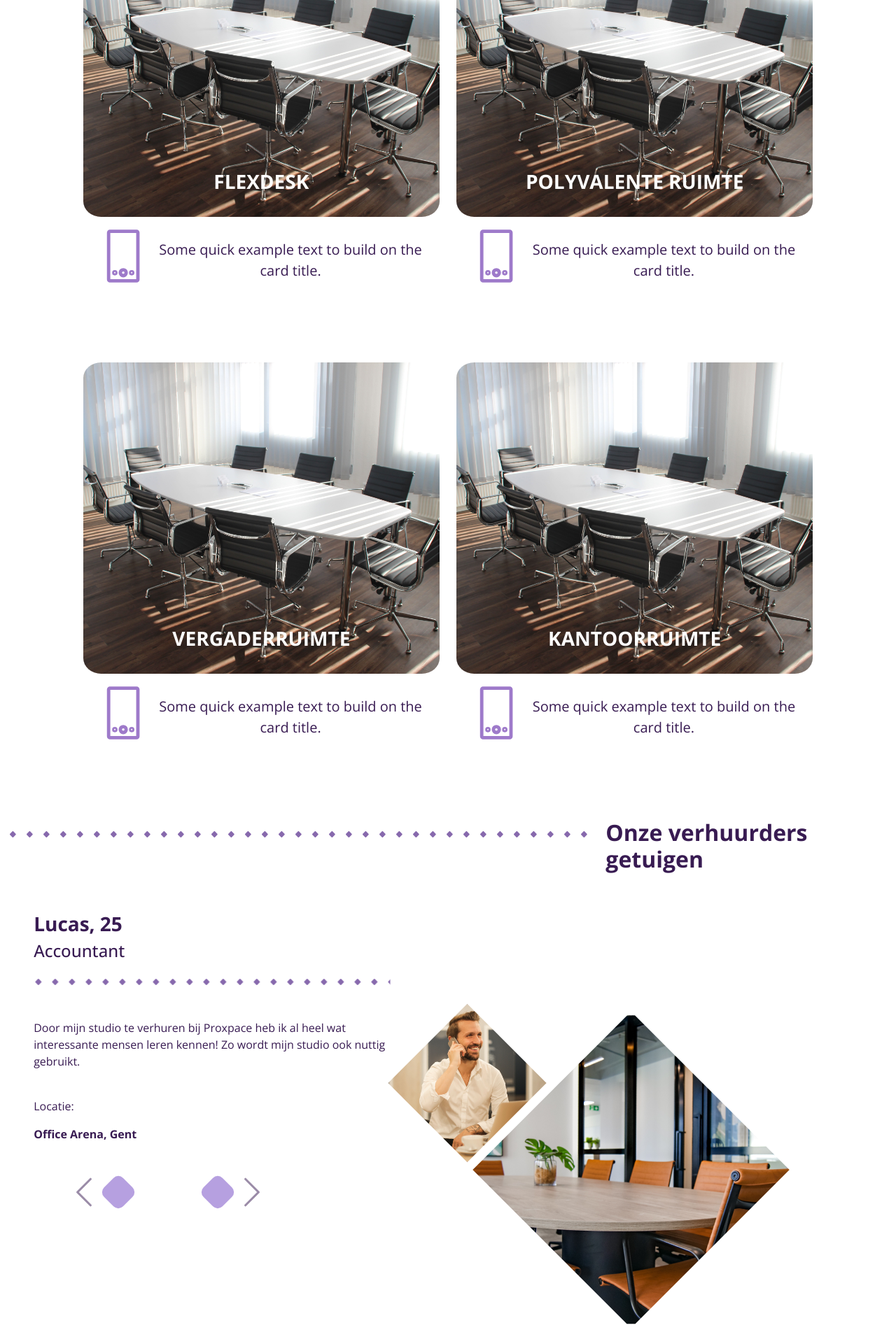
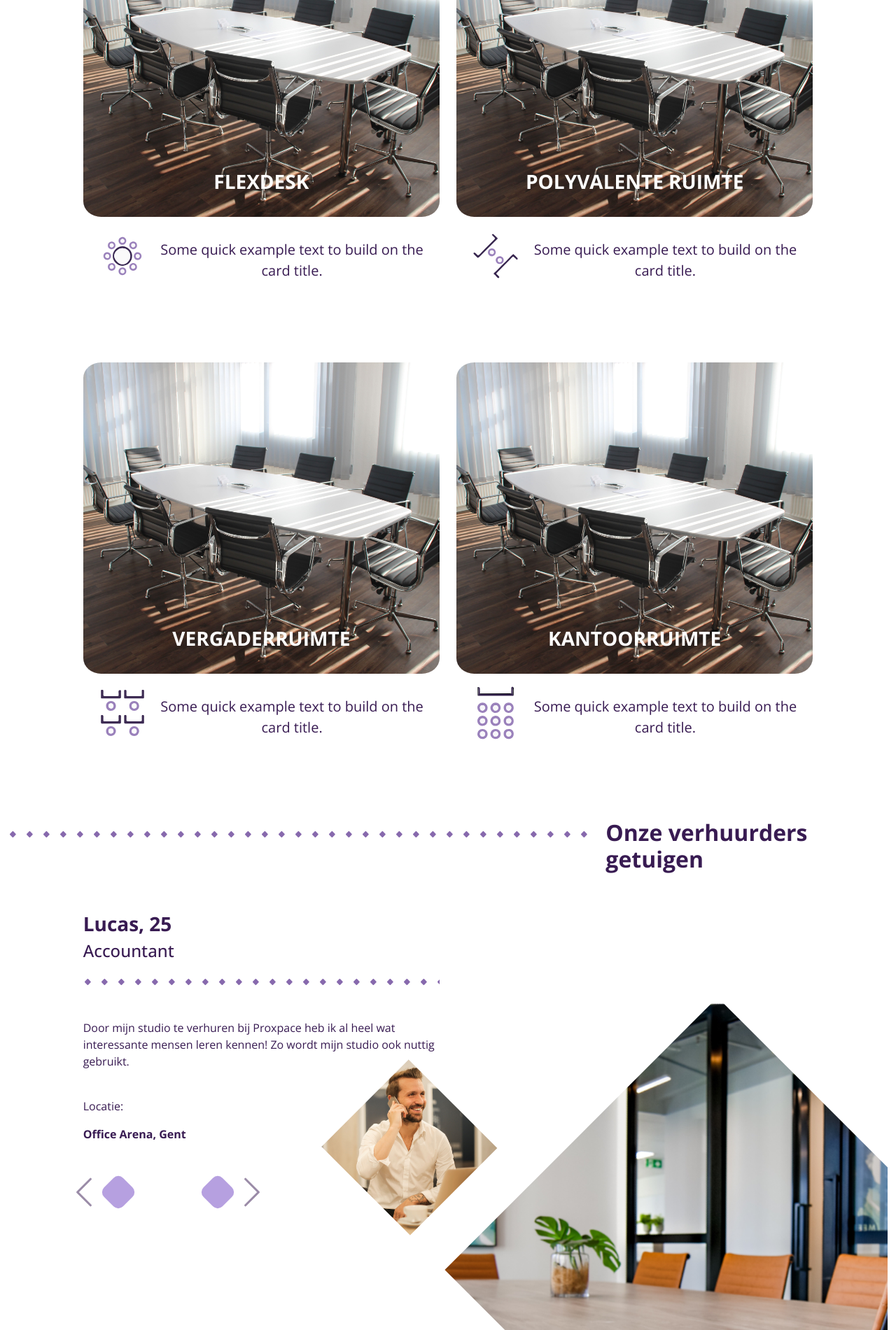
Before and after one commit to Texaco360/Proxpace, a website: page verhuurderspagina.html in a window 1280 px wide. Shown: the part 3007-4908 px from the top of the page at 70% size. Drawn offline with Linux system fonts and the light colour scheme.

Commit message:
verkeerd

```diff
--- a/scss/_verhuurderspagina.scss
+++ b/scss/_verhuurderspagina.scss
@@ -125,34 +125,6 @@
     text-align: center;
   }
 
-  .centerflexdesk {
-    position: absolute;
-    align-content: center;
-    top: 85% !important;
-    left: 37% !important;
-  }
-
-  .centerpolyvalent {
-    position: absolute;
-    align-content: center;
-    top: 85% !important;
-    left: 22% !important;
-  }
-
-  .centervergader {
-    position: absolute;
-    align-content: center;
-    top: 85% !important;
-    left: 28% !important;
-  }
-
-  .centerkantoor {
-    position: absolute;
-    align-content: center;
-    top: 85% !important;
-    left: 28% !important;
-  }
-
   /**START REVIEW**/
   .floatingimages {
     margin-bottom: 364px;
@@ -226,7 +198,7 @@
   }
   // Extra-small devices (Mobile lg, 425 and up)
   @media (min-width: 425px) {
-    .floatingimages {
+    /*.floatingimages {
       margin-bottom: 200px;
       display: block !important;
     }
@@ -242,7 +214,7 @@
       display: block !important;
       width: 11rem;
       left: 7rem !important;
-    }
+    }*/
     .titelreviews {
       padding-left: 3rem !important;
     }
@@ -255,7 +227,7 @@
 
   // Small devices (Tablet, 576px and up)
   @media (min-width: 576px) {
-    .floatingimages {
+    /*.floatingimages {
       margin-bottom: 364px;
       display: block !important;
     }
@@ -268,7 +240,7 @@
     .persoonfoto {
       display: block;
       left: 16rem !important;
-    }
+    }*/
     /*soorten ruimtes*/
     .pmichielverhuurder {
       padding-top: 12rem !important;
@@ -276,7 +248,7 @@
   }
   // Medium devices (tablets, 768px and up)
   @media (min-width: 768px) {
-    .floatingimages {
+    /*.floatingimages {
       display: block;
       margin-bottom: 500px;
       margin-top: 110px;
@@ -289,7 +261,7 @@
       width: 340px;
       height: 340px;
       display: block !important;
-    }
+    }*/
     .carousel-control-next {
       position: absolute;
       left: 15rem !important;
@@ -300,11 +272,11 @@
       margin-bottom: 650px;
       left: 3rem !important;
     }
-    .persoonfoto {
+    /*.persoonfoto {
       width: 170px;
       height: 170px;
       left: 6rem !important;
-    }
+    }*/
     .titelreviews {
       padding-left: 4.5rem !important;
     }
@@ -316,7 +288,7 @@
   }
   // Large devices (desktops, 900px and up)
   @media (min-width: 900px) {
-    .locatiefoto {
+    /*.locatiefoto {
       overflow: visible !important;
       top: 140% !important;
       left: 45% !important;
@@ -330,7 +302,7 @@
       left: 20% !important;
       width: 200px;
       height: 200px;
-    }
+    }*/
     .carousel-control-next {
       position: absolute;
       left: 13rem !important;
@@ -346,7 +318,7 @@
     }
   }
   // X-Large devices (large desktops, 1024px and up)
-  @media (min-width: 1024px) {
+  /*@media (min-width: 1024px) {
     .floatingimages {
       display: block;
       margin-bottom: 550px;
@@ -367,7 +339,7 @@
       top: 20% !important;
       width: 200px !important;
       height: 200px !important;
-    }
+    }*/
     .carousel-control-next {
       position: absolute;
       left: 15rem !important;
@@ -390,7 +362,7 @@
 
   // X-Large devices (large desktops, 1200px and up)
   @media (min-width: 1200px) {
-    .floatingimages {
+    /*.floatingimages {
       display: block;
       margin-bottom: 550px;
       margin-top: 110px;
@@ -410,7 +382,7 @@
       top: 20% !important;
       width: 160px !important;
       height: 160px !important;
-    }
+    }*/
     .carousel-control-next {
       position: absolute;
       left: 15rem !important;
@@ -432,7 +404,7 @@
   }
   // XX-Large devices (larger desktops, 1400px and up)
   @media (min-width: 1400px) {
-    .floatingimages {
+    /*.floatingimages {
       display: block;
       margin-bottom: 600px;
       margin-top: 1px;
@@ -451,7 +423,7 @@
       width: 190px;
       height: 190px;
       left: 1% !important;
-    }
+    }*/
     .titelreviews {
       padding-left: 8rem !important;
     }
@@ -461,7 +433,7 @@
     }
   }
   @media (min-width: 2000px) {
-    .locatiefoto {
+    /*.locatiefoto {
       overflow: visible !important;
       top: 180% !important;
       left: 30% !important;
@@ -479,7 +451,7 @@
     .floatingimages {
       display: block;
       margin-bottom: 900px;
-    }
+    }*/
     .titelreviews {
       padding-left: 14rem !important;
     }
@@ -501,10 +473,11 @@
 
   .floatingimages {
     max-width: 100%;
+    bottom: 100rem !important;
   }
 
   .persoon {
-    /*padding-top: 170px;*/
+    /*bottom: 90% !important;*/
   }
 
   .locatie {
@@ -513,14 +486,12 @@
 
   .persoonfoto {
     overflow: visible;
-    margin-top: 40px;
+    /*margin-top: 40px;*/
     border-radius: 10%;
   }
 
-  .locatiefoto {
+  .locatiefotoo {
     overflow: visible;
-    /*top: 150% !important;
-    left: 30% !important;*/
     font-size: 18px;
     text-transform: uppercase;
     border-radius: 10%;
@@ -574,7 +545,7 @@
     width: 3rem;
     height: 3rem;
   }
-}
+
 
 
   /*EINDE MICHIEL*/
--- a/verhuurderspagina.html
+++ b/verhuurderspagina.html
@@ -327,14 +327,14 @@
                 </div>
             </div>
             <div class="row">
-                <div class="col-10 offset-1 text-center">
-                    <div class="row row-cols-1 row-cols-lg-2 row-cols-xxl-3" >
-                        <div class="col d-flex justify-content-center py-5">
+                <div class="col-12 col-lg-10 offset-lg-1 justify-content-center">
+                    <div class="row row-cols-1 row-cols-lg-2 row-cols-xxl-3 justify-content-center" >
+                        <div class="col py-5">
                             <a class="card text-center border-0" href="#">
                                 <img src="assets/images/verhuurderspagina/fotosoortenruimtes.jpg"
                                      class="card-img img-fluid"
                                      alt="fotosoortenruimtes"
-                                     style=" height: 445px; object-fit: cover;"
+                                     style="height: 445px; object-fit: cover;"
                                 >
                                 <div class="d-flex align-items-center card-img-overlay">
                                     <div class="w-100">
@@ -344,10 +344,10 @@
                                 <div class="card-body d-flex">
                                     <div class="row">
                                         <div class="col-12 col-sm-2">
-                                            <img alt="" src="assets/images/verhuurderspagina/mobiel.svg"
+                                            <img alt="" src="assets/images/verhuurderspagina/1icoon1.svg"
                                                  style="width:5rem;">
                                         </div>
-                                        <div class="col-12 col-sm-10 pt-3">
+                                        <div class="col-12 col-sm-10 pt-3 ps-3">
                                             <p class="card-text fs-5">Some quick example text to build on the card
                                                 title.</p>
                                         </div>
@@ -355,7 +355,7 @@
                                 </div>
                             </a>
                         </div>
-                        <div class="col d-flex justify-content-center py-5">
+                        <div class="col py-5">
                             <a class="card text-center border-0">
                                 <img src="assets/images/verhuurderspagina/fotosoortenruimtes.jpg"
                                      class="card-img img-fluid"
@@ -370,10 +370,10 @@
                                 <div class="card-body d-flex">
                                     <div class="row">
                                         <div class="col-12 col-sm-2">
-                                            <img alt="" src="assets/images/verhuurderspagina/mobiel.svg"
+                                            <img alt="" src="assets/images/verhuurderspagina/1icoon2.svg"
                                                  style="width:5rem;">
                                         </div>
-                                        <div class="col-12 col-sm-10 pt-3">
+                                        <div class="col-12 col-sm-10 pt-3 ps-3">
                                             <p class="card-text fs-5">Some quick example text to build on the card
                                                 title.</p>
                                         </div>
@@ -381,7 +381,7 @@
                                 </div>
                             </a>
                         </div>
-                        <div class="col d-flex justify-content-center py-5">
+                        <div class="col py-5">
                             <a class="card text-center border-0">
                                 <img src="assets/images/verhuurderspagina/fotosoortenruimtes.jpg"
                                      class="card-img img-fluid"
@@ -396,10 +396,10 @@
                                 <div class="card-body d-flex">
                                     <div class="row">
                                         <div class="col-12 col-sm-2">
-                                            <img alt="" src="assets/images/verhuurderspagina/mobiel.svg"
+                                            <img alt="" src="assets/images/verhuurderspagina/1icoon3.svg"
                                                  style="width:5rem;">
                                         </div>
-                                        <div class="col-12 col-sm-10 pt-3">
+                                        <div class="col-12 col-sm-10 pt-3 ps-3">
                                             <p class="card-text fs-5">Some quick example text to build on the card
                                                 title.</p>
                                         </div>
@@ -407,7 +407,7 @@
                                 </div>
                             </a>
                         </div>
-                        <div class="col d-flex justify-content-center py-5">
+                        <div class="col py-5">
                             <a class="card text-center border-0">
                                 <img src="assets/images/verhuurderspagina/fotosoortenruimtes.jpg"
                                      class="card-img img-fluid"
@@ -422,10 +422,10 @@
                                 <div class="card-body d-flex">
                                     <div class="row">
                                         <div class="col-12 col-sm-2">
-                                            <img alt="" src="assets/images/verhuurderspagina/mobiel.svg"
+                                            <img alt="" src="assets/images/verhuurderspagina/1icoon4.svg"
                                                  style="width:5rem;">
                                         </div>
-                                        <div class="col-12 col-sm-10 pt-3">
+                                        <div class="col-12 col-sm-10 pt-3 ps-3">
                                             <p class="card-text fs-5">Some quick example text to build on the card
                                                 title.</p>
                                         </div>
@@ -471,26 +471,23 @@
                                                 <p><strong>Office Arena, Gent</strong></p>
                                             </div>
                                             <div class="col-11 col-xl-6">
-                                                <div class="floatingimages position-relative">
+                                                <div class="floatingimages rotated2">
                                                     <div class="persoon">
                                                         <img src="assets/images/verhuurderspagina/persoongetuigenis1.jpg"
-                                                             class="img-fluid persoonfoto rotated2 position-absolute top-0 start-0"
+                                                             class="img-fluid persoonfoto top-0 start-0"
                                                              alt="">
-
                                                     </div>
-                                                    <div class="locatie display-none">
+                                                    <div class="locatie">
                                                         <img src="assets/images/verhuurderspagina/locatiegetuigenis1.png"
-                                                             class="img-fluid locatiefoto rotated2 d-block position-absolute"
+                                                             class="img-fluid locatiefotoo d-block"
                                                              alt="">
-
                                                     </div>
-                                                    <div class="vierkantlijn d-none d-xxl-block mt-4 mb-5"></div>
                                                 </div>
                                             </div>
                                         </div>
                                     </div>
                                 </div>
-                                <div class="carousel-item">
+                                <!--<div class="carousel-item">
                                     <div id="article2">
                                         <div class="row">
                                             <div class="col-1"></div>
@@ -563,7 +560,7 @@
                                             </div>
                                         </div>
                                     </div>
-                                </div>
+                                </div>-->
                             </div>
                             <button class="carousel-control-prev pt-6 d-none d-md-inline d-md-flex" type="button"
                                     data-bs-target="#carouselExampleControls" data-bs-slide="prev">
```
Also changed, not shown: assets/css/style.min.css, assets/images/verhuurderspagina/1icoon1.svg (added), assets/images/verhuurderspagina/1icoon2.svg (added), assets/images/verhuurderspagina/1icoon3.svg (added), assets/images/verhuurderspagina/1icoon4.svg (added), 1 other file.
